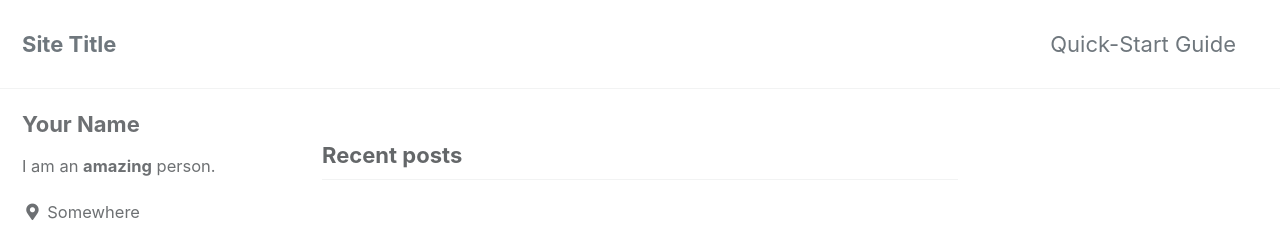
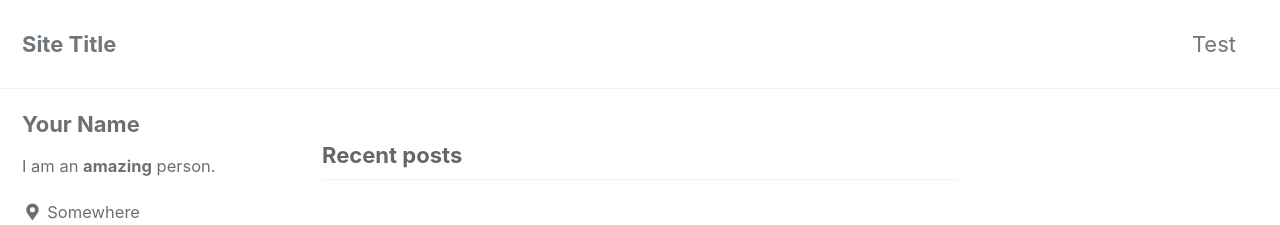
Before and after one commit to ahmetnuriozcelik/ahmetnuriozcelik.github.io, a Jekyll site: the page built from index.html, in a window 1280 px wide. Shown: the top 225 px of the page. Built offline with Jekyll 4.4.1, drawn with Linux system fonts in a browser that asks for light colours; cached includes are drawn as plain includes; the list of posts is cut into pages by our own code.

Commit message:
Folder updated

```diff
--- a/_data/navigation.yml
+++ b/_data/navigation.yml
@@ -1,6 +1,6 @@
 # main links
 main:
-  - title: "Quick-Start Guide"
+  - title: "Test"
     url: https://mmistakes.github.io/minimal-mistakes/docs/quick-start-guide/
   # - title: "About"
   #   url: https://mmistakes.github.io/minimal-mistakes/about/
```
